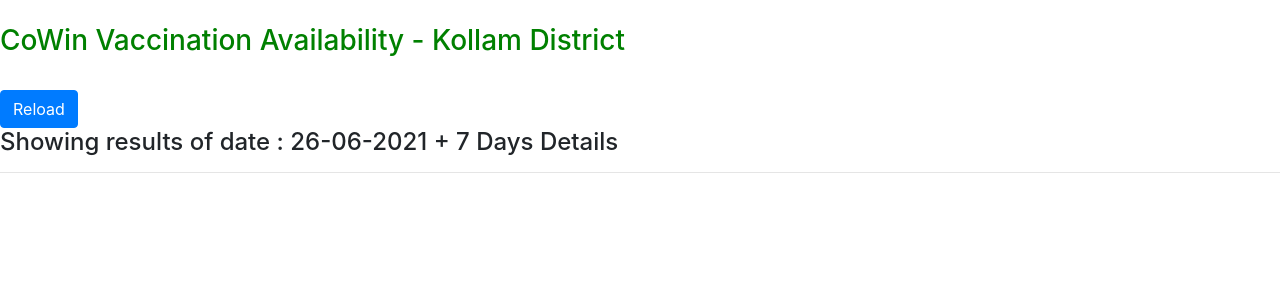
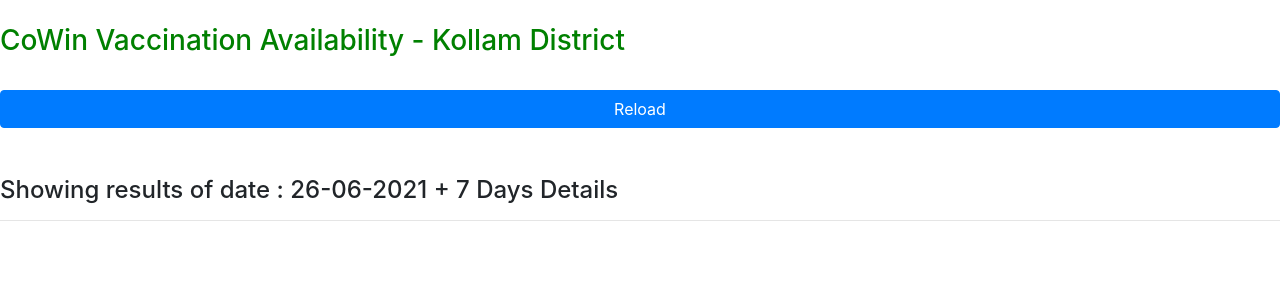
Before and after one commit to anuragkadakkal/cowinvaccine, a PHP site: page / in a window 1280 px wide. Shown: the top 300 px of the page. Run offline with PHP 8.4, Linux system fonts and the light colour scheme; data that the repository does not hold is empty; some libraries are stand-ins or nearby versions.

Commit message:
Update index.php

```diff
--- a/index.php
+++ b/index.php
@@ -1,6 +1,6 @@
 <?php
     $d=date('d-m-Y');
-    echo "<br><b><font color='green'><h3>CoWin Vaccination Availability - Kollam District</h3></font></b><br><a href='index.php'><button class='btn btn-primary'>Reload</button></a><br><h4>Showing results of date : ".$d." + 7 Days Details</h4><hr>";
+    echo "<br><b><font color='green'><h3>CoWin Vaccination Availability - Kollam District</h3></font></b><br><a href='index.php'><button class='btn btn-primary btn-block'>Reload</button></a><br><br><h4>Showing results of date : ".$d." + 7 Days Details</h4><hr>";
 
 
   //header( "refresh:10;url=index.php" );
```
